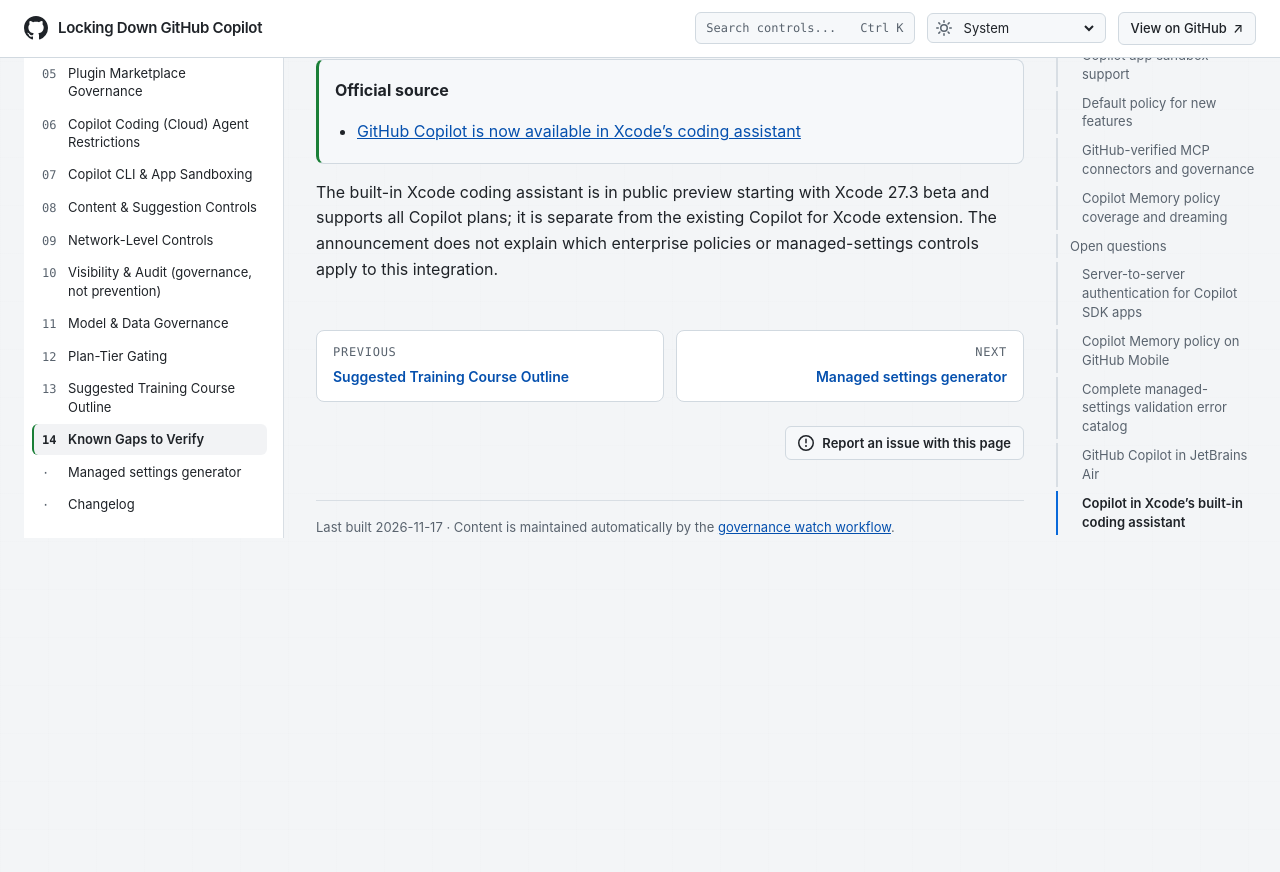
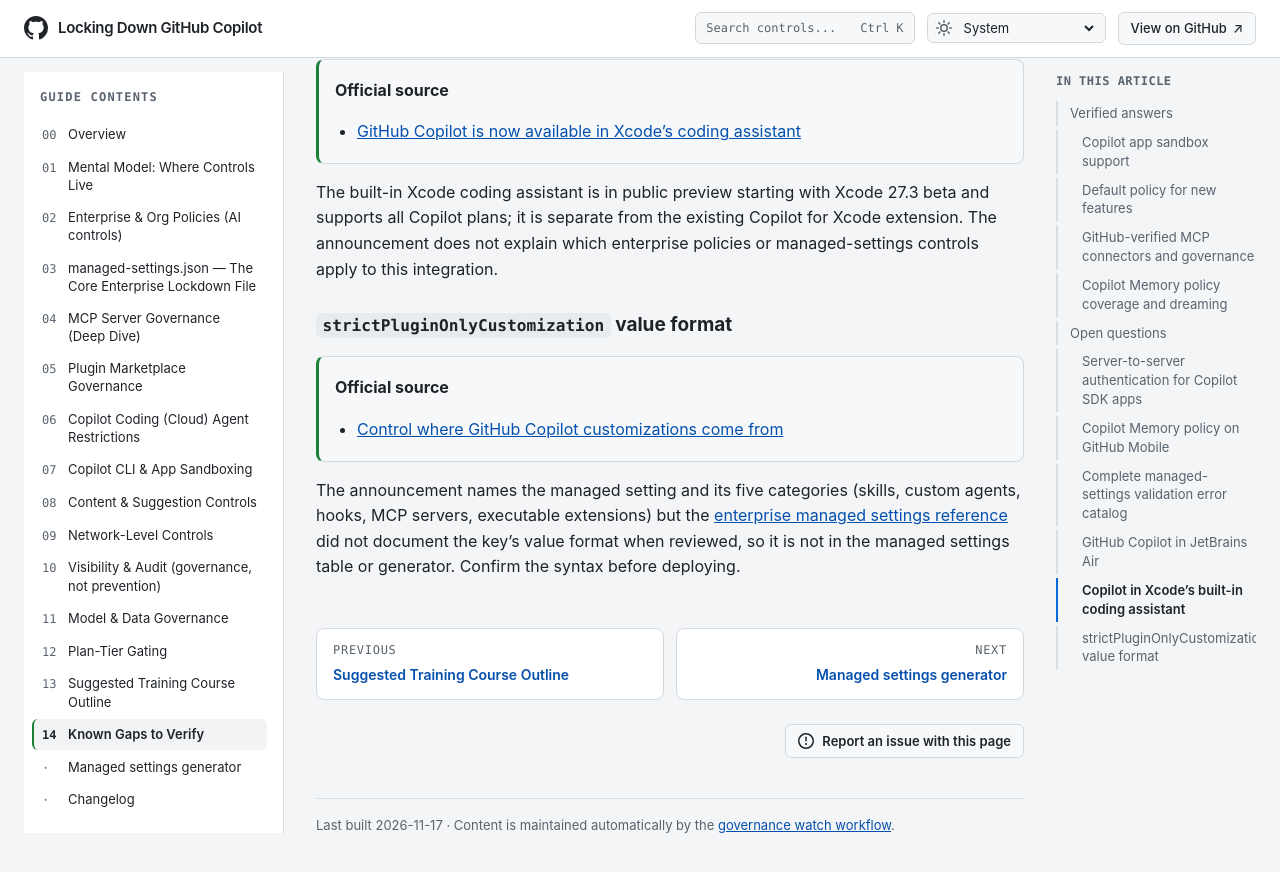
Before and after one commit to beardofedu/copilot-governance-training, a Jekyll site: the page built from docs/sections/known-gaps.md, in a window 1280 px wide and 900 px high, scrolled down 3155 px. Shown: the top 872 px of the window. Built offline with Jekyll 4.4.1, drawn with Linux system fonts in a browser that asks for light colours; before the commit the page ends 3757 px from its top, so only the background shows below that.

Commit message:
Update Copilot governance documentation

```diff
--- a/docs/sections/known-gaps.md
+++ b/docs/sections/known-gaps.md
@@ -79,3 +79,10 @@ The announcement says Air administrators can disable Copilot with an Air governa
 > - [GitHub Copilot is now available in Xcode's coding assistant](https://github.blog/changelog/2026-11-04-github-copilot-is-now-available-in-xcodes-coding-assistant/)
 
 The built-in Xcode coding assistant is in public preview starting with Xcode 27.3 beta and supports all Copilot plans; it is separate from the existing Copilot for Xcode extension. The announcement does not explain which enterprise policies or managed-settings controls apply to this integration.
+
+### `strictPluginOnlyCustomization` value format
+
+> **Official source**
+> - [Control where GitHub Copilot customizations come from](https://github.blog/changelog/2026-11-16-control-where-github-copilot-customizations-come-from)
+
+The announcement names the managed setting and its five categories (skills, custom agents, hooks, MCP servers, executable extensions) but the [enterprise managed settings reference](https://docs.github.com/en/copilot/reference/enterprise-administrators/enterprise-managed-settings) did not document the key's value format when reviewed, so it is not in the managed settings table or generator. Confirm the syntax before deploying.
```
Also changed, not shown: docs/sections/plugin-marketplaces.md (+1 -0 lines), docs/CHANGELOG.md.
